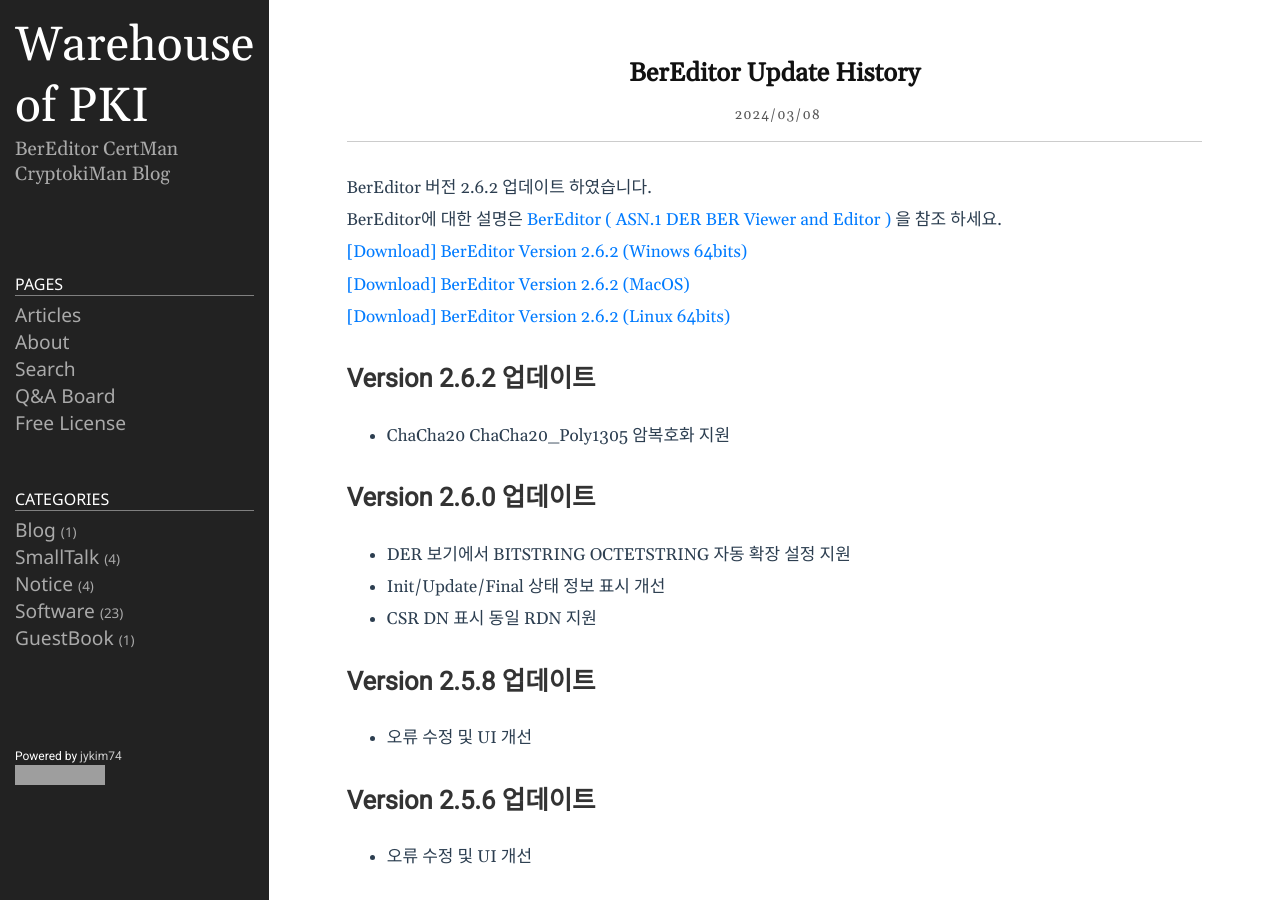
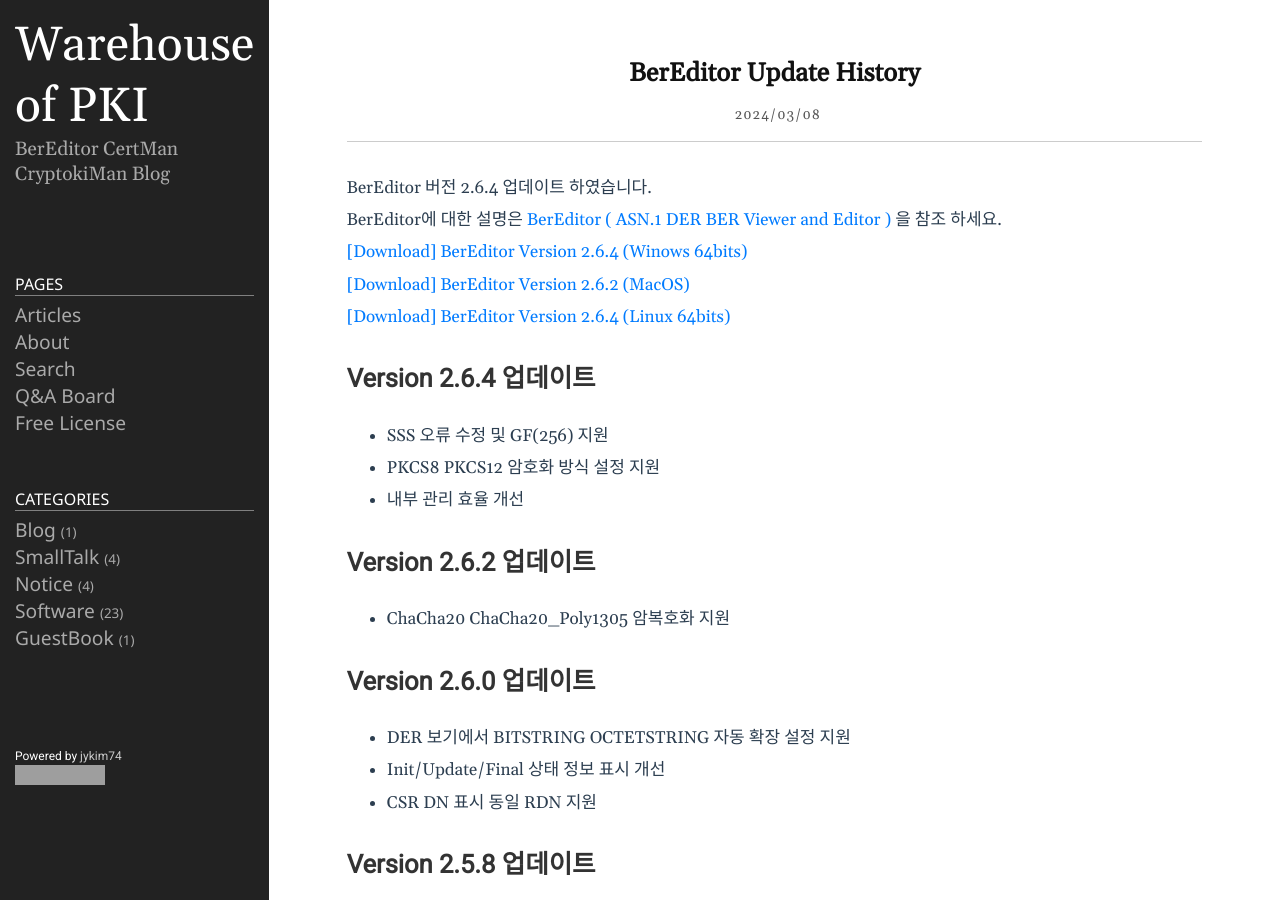
Before and after one commit to jykim74/jykim74.github.io, a Jekyll site: the page built from _posts/2024-03-08-BerEditorUpdate.md, in a window 1280 px wide and 900 px high. Built offline with Jekyll 4.4.1, drawn with Linux system fonts in a browser that asks for light colours; nearby versions of some CDN libraries; comment, search, counter and statistics services are not loaded; grey boxes are pictures that could not be loaded.

Commit message:
BerEditor Version 2.6.4 msi zip 적용

```diff
--- a/_posts/2023-04-13-BerEditor.markdown
+++ b/_posts/2023-04-13-BerEditor.markdown
@@ -16,11 +16,11 @@
 
 This is a program I made personally, so if you have any questions or bugs, use [Google Groups]( https://groups.google.com/g/bereditor, "Google Groups" )
 
-[[Download] BerEditor Version 2.6.2 (Win64)]( https://jykim74.github.io/msi/BerEditor-enV262.msi "BerEditor" )
+[[Download] BerEditor Version 2.6.4 (Win64)]( https://jykim74.github.io/msi/BerEditor-enV264.msi "BerEditor" )
 
 [[Download] BerEditor Version 2.6.2 (MacOS)]( https://jykim74.github.io/dmg/BerEditorV262.dmg "BerEditor" )
 
-[[Download] BerEditor Version 2.6.2 (Linux64)]( https://jykim74.github.io/zip/BerEditorV262.zip "BerEditor" )
+[[Download] BerEditor Version 2.6.4 (Linux64)]( https://jykim74.github.io/zip/BerEditorV264.zip "BerEditor" )
 
 If you would like to receive a license, simply write a request in [Free License Request](https::/jykim7.mycafe24.com/user_reg.php) and you can receive a trial (30-day) license.
 Of course, you can apply for a license multiple times.
--- a/_posts/2024-03-08-BerEditorUpdate.md
+++ b/_posts/2024-03-08-BerEditorUpdate.md
@@ -4,14 +4,19 @@
 tags: [ASN.1,ASN.1 viewer, BER, DER, PQC, RSA, ECDSA, DSA, PQC, ML-KEM, ML-DSA, SLH-DSA]
 category: Software
 ---
-BerEditor 버전 2.6.2 업데이트 하였습니다.
+BerEditor 버전 2.6.4 업데이트 하였습니다.
 BerEditor에 대한 설명은 [BerEditor ( ASN.1 DER BER Viewer and Editor )](https://jykim74.tistory.com/36) 을 참조 하세요.
 
-[\[Download\] BerEditor Version 2.6.2 (Winows 64bits)](https://jykim74.github.io/msi/BerEditor-enV262.msi)
+[\[Download\] BerEditor Version 2.6.4 (Winows 64bits)](https://jykim74.github.io/msi/BerEditor-enV264.msi)
 
 [\[Download\] BerEditor Version 2.6.2 (MacOS)](https://jykim74.github.io/dmg/BerEditorV262.dmg)
 
-[\[Download\] BerEditor Version 2.6.2 (Linux 64bits)](https://jykim74.github.io/zip/BerEditorV262.zip)
+[\[Download\] BerEditor Version 2.6.4 (Linux 64bits)](https://jykim74.github.io/zip/BerEditorV264.zip)
+
+## Version 2.6.4 업데이트
+- SSS 오류 수정 및 GF(256) 지원
+- PKCS8 PKCS12 암호화 방식 설정 지원
+- 내부 관리 효율 개선
 
 ## Version 2.6.2 업데이트
 - ChaCha20 ChaCha20_Poly1305 암복호화 지원
--- a/appcast/bereditor_appcast_win.xml
+++ b/appcast/bereditor_appcast_win.xml
@@ -5,9 +5,9 @@
 		<description>Feed for BerEditor updates</description>
 		<language>en</language>
 		<item>
-			<title>Version 2.6.2</title>
+			<title>Version 2.6.4</title>
 			<sparkle:releaseNotesLink>https://jykim74.github.io/software/2024/03/08/BerEditorUpdate.html</sparkle:releaseNotesLink>
-			<enclosure url="https://jykim74.github.io/msi/BerEditor-enV262.msi" sparkle:version="2.6.2" length="0" type="application/octet-stream"/>
+			<enclosure url="https://jykim74.github.io/msi/BerEditor-enV264.msi" sparkle:version="2.6.4" length="0" type="application/octet-stream"/>
 		</item>
 	</channel>
 </rss>
--- a/appcast/bereditor_appcast_win_ko.xml
+++ b/appcast/bereditor_appcast_win_ko.xml
@@ -5,9 +5,9 @@
 		<description>Feed for BerEditor updates</description>
 		<language>en</language>
 		<item>
-			<title>Version 2.6.2</title>
+			<title>Version 2.6.4</title>
 			<sparkle:releaseNotesLink>https://jykim74.github.io/software/2024/03/08/BerEditorUpdate.html</sparkle:releaseNotesLink>
-			<enclosure url="https://jykim74.github.io/msi/BerEditor-enV262.msi" sparkle:version="2.6.2" length="0" type="application/octet-stream"/>
+			<enclosure url="https://jykim74.github.io/msi/BerEditor-enV264.msi" sparkle:version="2.6.4" length="0" type="application/octet-stream"/>
 		</item>
 	</channel>
 </rss>
```
